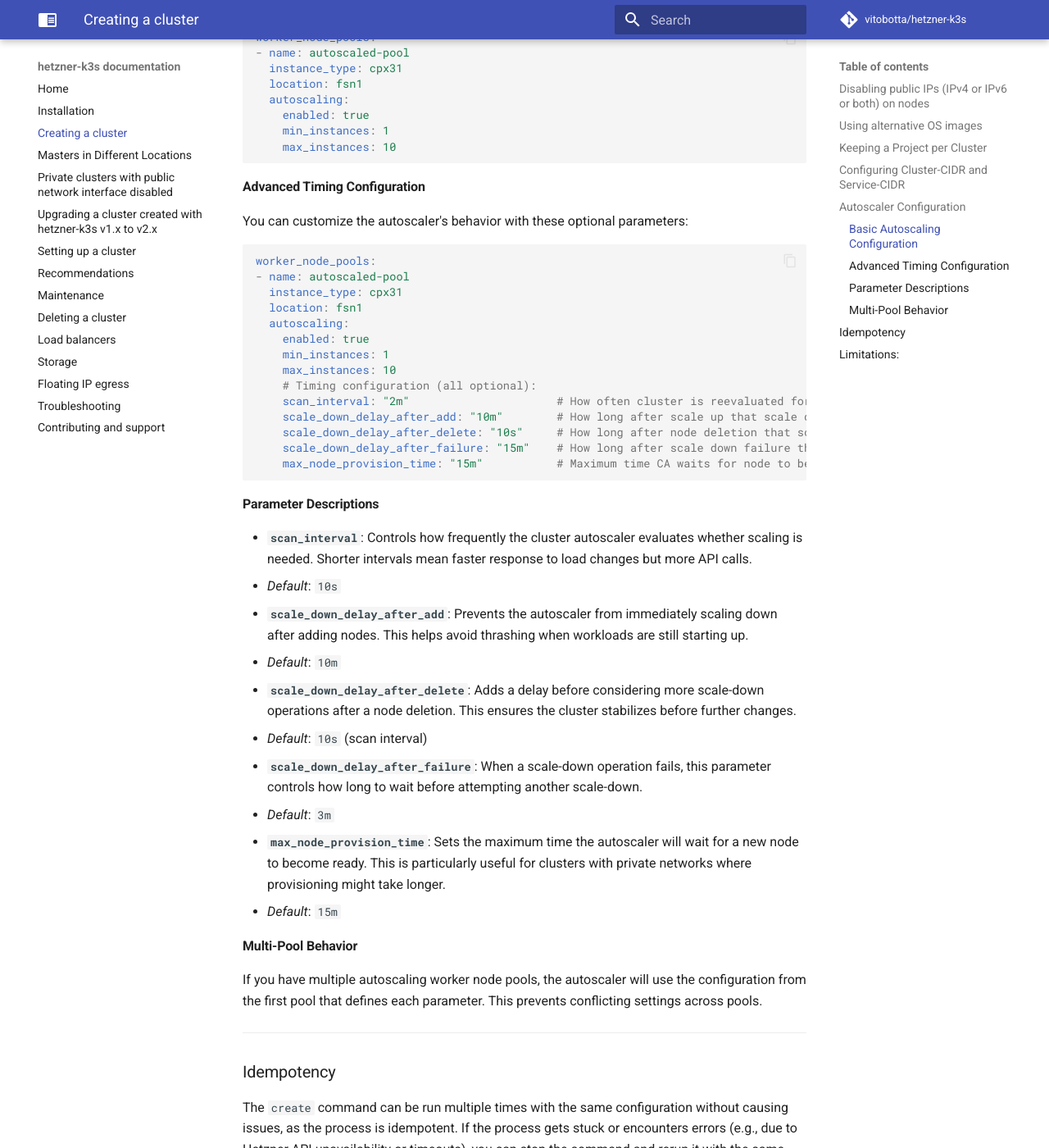
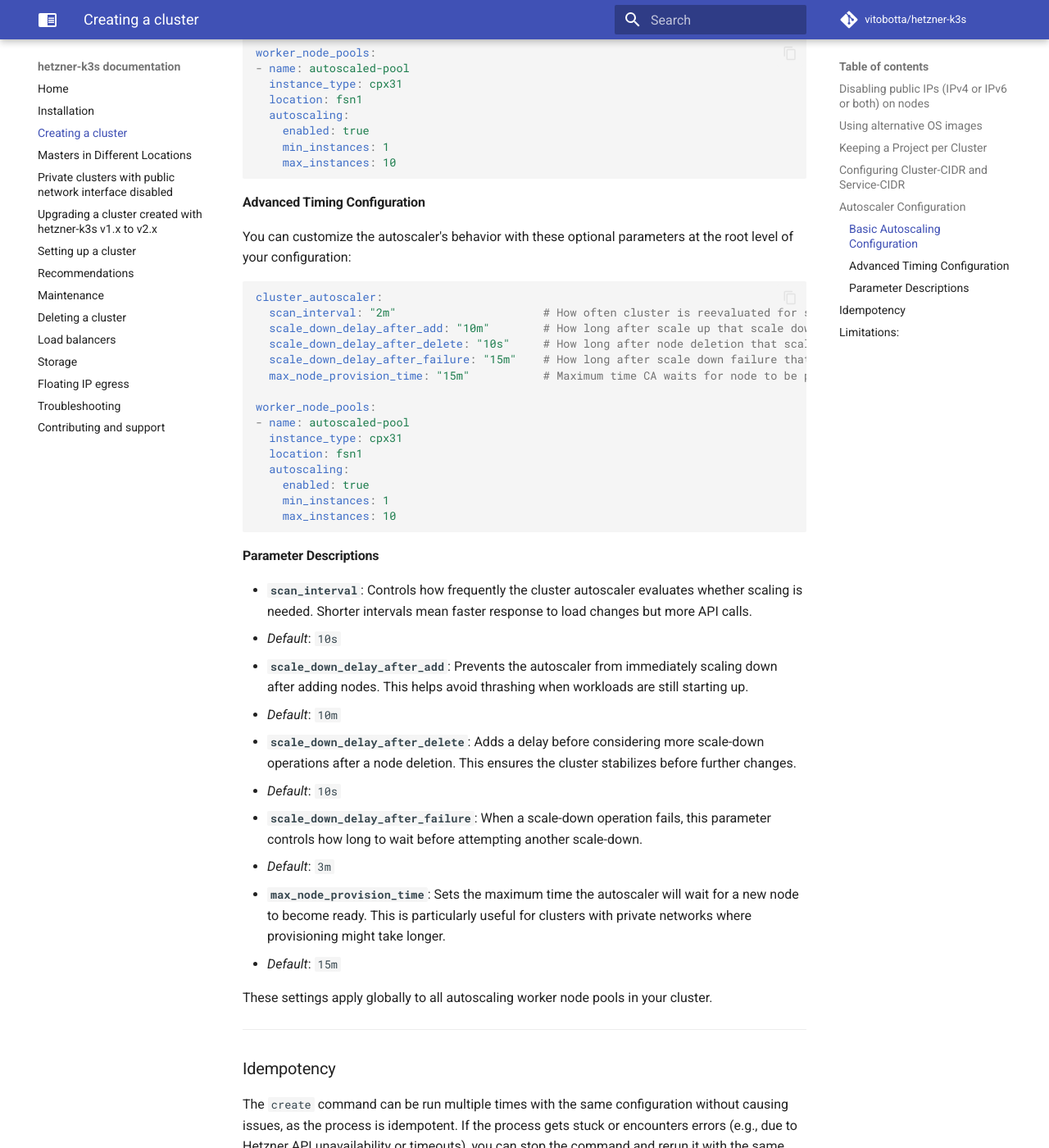
Before and after one commit to vitobotta/hetzner-k3s, an MkDocs documentation site: the page built from docs/Creating_a_cluster.md, in a window 1280 px wide and 1400 px high, scrolled down 5656 px. Shown: the whole window at 82% size. Built offline with MkDocs 1.6.1 and Material for MkDocs 9.7.7, drawn with Linux system fonts in a browser that asks for light colours; comment, search, counter and statistics services are not loaded; some of the changed text lies outside the part shown.

Commit message:
update documentation

````diff
--- a/docs/Creating_a_cluster.md
+++ b/docs/Creating_a_cluster.md
@@ -84,12 +84,13 @@ worker_node_pools:
     enabled: true
     min_instances: 0
     max_instances: 3
-    # Optional autoscaler timing configuration:
-    # scan_interval: "2m"                        # How often cluster is reevaluated for scale up or down
-    # scale_down_delay_after_add: "10m"          # How long after scale up that scale down evaluation resumes
-    # scale_down_delay_after_delete: "10s"       # How long after node deletion that scale down evaluation resumes
-    # scale_down_delay_after_failure: "15m"      # How long after scale down failure that scale down evaluation resumes
-    # max_node_provision_time: "15m"             # Maximum time CA waits for node to be provisioned
+
+# cluster_autoscaler:
+#   scan_interval: "10s"                        # How often cluster is reevaluated for scale up or down
+#   scale_down_delay_after_add: "10m"           # How long after scale up that scale down evaluation resumes
+#   scale_down_delay_after_delete: "10s"        # How long after node deletion that scale down evaluation resumes
+#   scale_down_delay_after_failure: "3m"        # How long after scale down failure that scale down evaluation resumes
+#   max_node_provision_time: "15m"              # Maximum time CA waits for node to be provisioned
 
 embedded_registry_mirror:
   enabled: false # Enables fast p2p distribution of container images between nodes for faster pod startup. Check if your k3s version is compatible before enabling this option. You can find more information at https://docs.k3s.io/installation/registry-mirror
@@ -225,9 +226,16 @@ worker_node_pools:
 
 #### Advanced Timing Configuration
 
-You can customize the autoscaler's behavior with these optional parameters:
+You can customize the autoscaler's behavior with these optional parameters at the root level of your configuration:
 
 ```yaml
+cluster_autoscaler:
+  scan_interval: "2m"                      # How often cluster is reevaluated for scale up or down
+  scale_down_delay_after_add: "10m"        # How long after scale up that scale down evaluation resumes
+  scale_down_delay_after_delete: "10s"     # How long after node deletion that scale down evaluation resumes
+  scale_down_delay_after_failure: "15m"    # How long after scale down failure that scale down evaluation resumes
+  max_node_provision_time: "15m"           # Maximum time CA waits for node to be provisioned
+
 worker_node_pools:
 - name: autoscaled-pool
   instance_type: cpx31
@@ -236,12 +244,6 @@ worker_node_pools:
     enabled: true
     min_instances: 1
     max_instances: 10
-    # Timing configuration (all optional):
-    scan_interval: "2m"                      # How often cluster is reevaluated for scale up or down
-    scale_down_delay_after_add: "10m"        # How long after scale up that scale down evaluation resumes
-    scale_down_delay_after_delete: "10s"     # How long after node deletion that scale down evaluation resumes
-    scale_down_delay_after_failure: "15m"    # How long after scale down failure that scale down evaluation resumes
-    max_node_provision_time: "15m"           # Maximum time CA waits for node to be provisioned
 ```
 
 #### Parameter Descriptions
@@ -253,7 +255,7 @@ worker_node_pools:
   - *Default*: `10m`
 
 - **`scale_down_delay_after_delete`**: Adds a delay before considering more scale-down operations after a node deletion. This ensures the cluster stabilizes before further changes.
-  - *Default*: `10s` (scan interval)
+  - *Default*: `10s`
 
 - **`scale_down_delay_after_failure`**: When a scale-down operation fails, this parameter controls how long to wait before attempting another scale-down.
   - *Default*: `3m`
@@ -261,9 +263,7 @@ worker_node_pools:
 - **`max_node_provision_time`**: Sets the maximum time the autoscaler will wait for a new node to become ready. This is particularly useful for clusters with private networks where provisioning might take longer.
   - *Default*: `15m`
 
-#### Multi-Pool Behavior
-
-If you have multiple autoscaling worker node pools, the autoscaler will use the configuration from the first pool that defines each parameter. This prevents conflicting settings across pools.
+These settings apply globally to all autoscaling worker node pools in your cluster.
 
 ---
 
````
